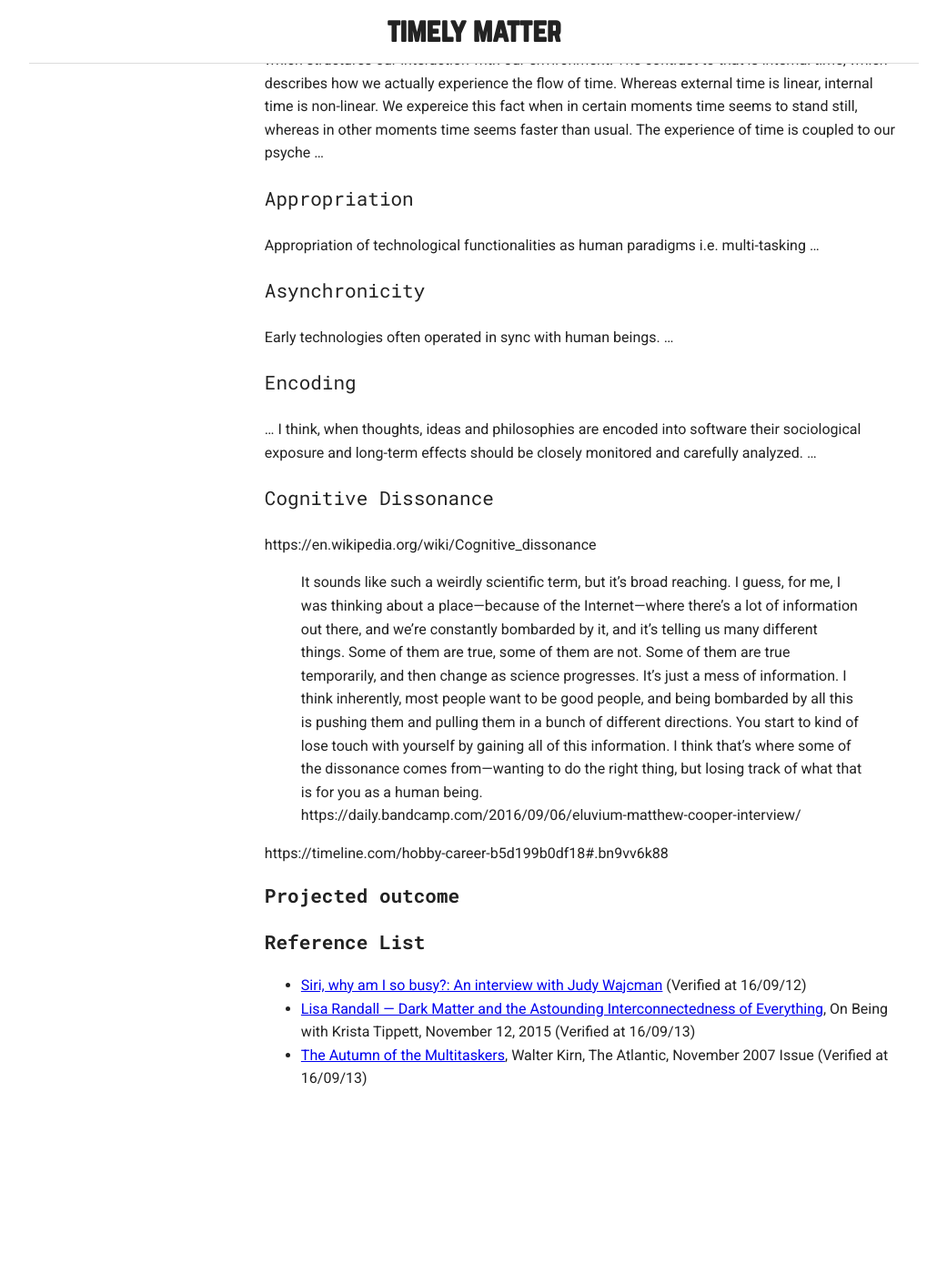
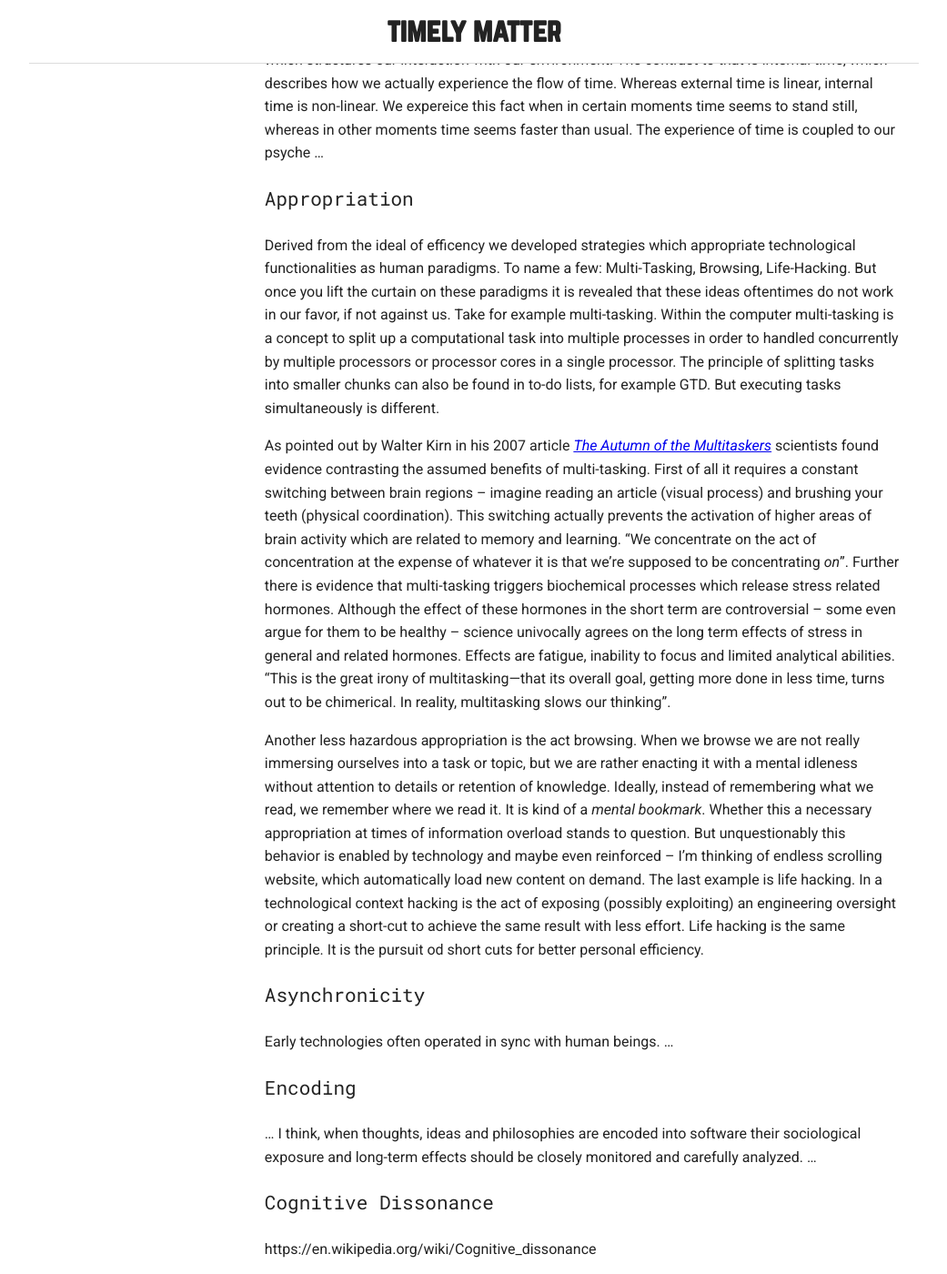
Before and after one commit to davidbeermann/timely-matter, a Jekyll site: the page built from motivation/index.md, in a window 1280 px wide and 1400 px high, scrolled down 3836 px. Shown: the whole window at 91% size, without its empty margins (119-1160 px from the left). Built offline with Jekyll 4.4.1, drawn with Linux system fonts in a browser that asks for light colours; before the commit the page ends 5050 px from its top, so only the background shows below that.

Commit message:
first draft of text for appropriation

```diff
--- a/motivation/index.md
+++ b/motivation/index.md
@@ -52,7 +52,11 @@ The way we experience time is two-fold. On the one hand there is external time,
 
 ### Appropriation
 
-Appropriation of technological functionalities as human paradigms i.e. multi-tasking ...
+Derived from the ideal of efficency we developed strategies which appropriate technological functionalities as human paradigms. To name a few: Multi-Tasking, Browsing, Life-Hacking. But once you lift the curtain on these paradigms it is revealed that these ideas oftentimes do not work in our favor, if not against us. Take for example multi-tasking. Within the computer multi-tasking is a concept to split up a computational task into multiple processes in order to handled concurrently by multiple processors or processor cores in a single processor. The principle of splitting tasks into smaller chunks can also be found in to-do lists, for example GTD. But executing tasks simultaneously is different.
+
+As pointed out by Walter Kirn in his 2007 article [*The Autumn of the Multitaskers*](http://www.theatlantic.com/magazine/archive/2007/11/the-autumn-of-the-multitaskers/306342/) scientists found evidence contrasting the assumed benefits of multi-tasking. First of all it requires a constant switching between brain regions – imagine reading an article (visual process) and brushing your teeth (physical coordination). This switching actually prevents the activation of higher areas of brain activity which are related to memory and learning. "We concentrate on the act of concentration at the expense of whatever it is that we’re supposed to be concentrating *on*". Further there is evidence that multi-tasking triggers biochemical processes which release stress related hormones. Although the effect of these hormones in the short term are controversial – some even argue for them to be healthy – science univocally agrees on the long term effects of stress in general and related hormones. Effects are fatigue, inability to focus and limited analytical abilities. "This is the great irony of multitasking—that its overall goal, getting more done in less time, turns out to be chimerical. In reality, multitasking slows our thinking".
+
+Another less hazardous appropriation is the act browsing. When we browse we are not really immersing ourselves into a task or topic, but we are rather enacting it with a mental idleness without attention to details or retention of knowledge. Ideally, instead of remembering what we read, we remember where we read it. It is kind of a *mental bookmark*. Whether this a necessary appropriation at times of information overload stands to question. But unquestionably this behavior is enabled by technology and maybe even reinforced – I'm thinking of endless scrolling website, which automatically load new content on demand. The last example is life hacking. In a technological context hacking is the act of exposing (possibly exploiting) an engineering oversight or creating a short-cut to achieve the same result with less effort. Life hacking is the same principle. It is the pursuit od short cuts for better personal efficiency.
 
 ### Asynchronicity
 
```
